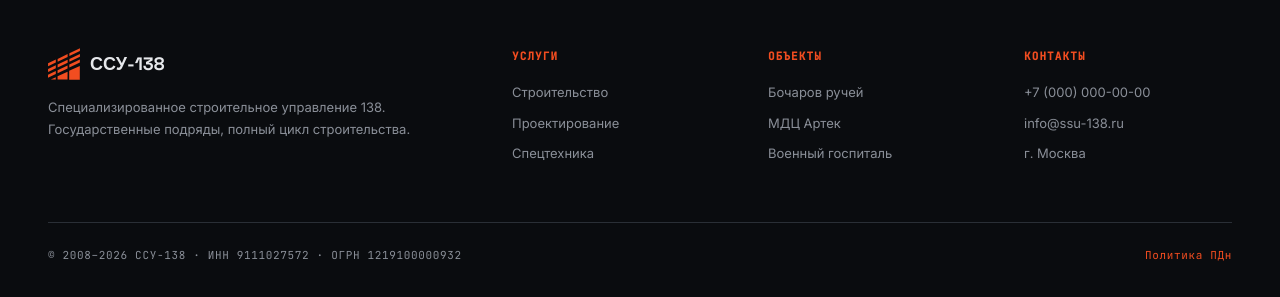
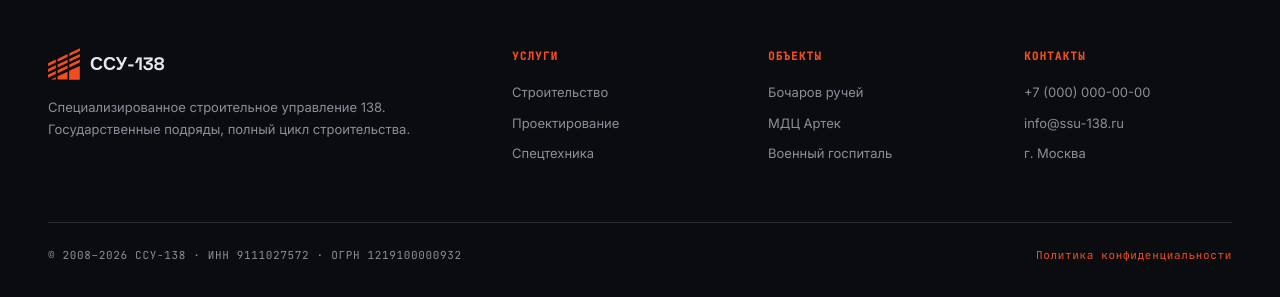
Before and after one commit to Kotpilota/ssu-138, a Django app: page / in a window 1280 px wide. Shown: the part 4676-4973 px from the top of the page. Run offline with Django 5.2, Linux system fonts and the light colour scheme.

Commit message:
fix: «ПДн» → «Политика конфиденциальности» в подвале
Co-Authored-By: Claude Sonnet 4.6 <noreply@anthropic.com>

```diff
--- a/templates/landing/index.html
+++ b/templates/landing/index.html
@@ -329,7 +329,7 @@
   </div>
   <div class="footer-bottom">
     <span class="footer-cr">© 2008–{% now "Y" %} ССУ-138{% if SITE_INN %} · ИНН {{ SITE_INN }}{% endif %}{% if SITE_OGRN %} · ОГРН {{ SITE_OGRN }}{% endif %}</span>
-    <a href="{% url 'privacy' %}" class="footer-cr" style="color:var(--accent)">Политика ПДн</a>
+    <a href="{% url 'privacy' %}" class="footer-cr" style="color:var(--accent)">Политика конфиденциальности</a>
   </div>
 </footer>
 
```
